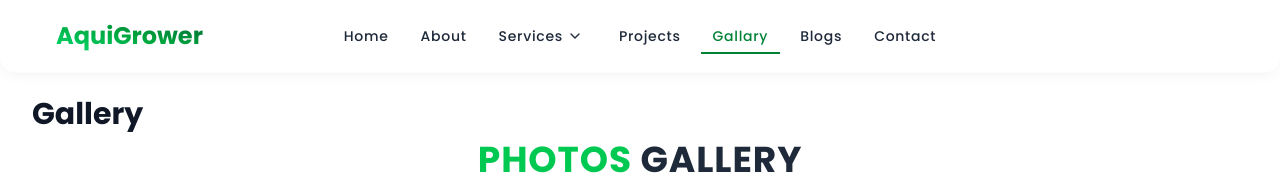
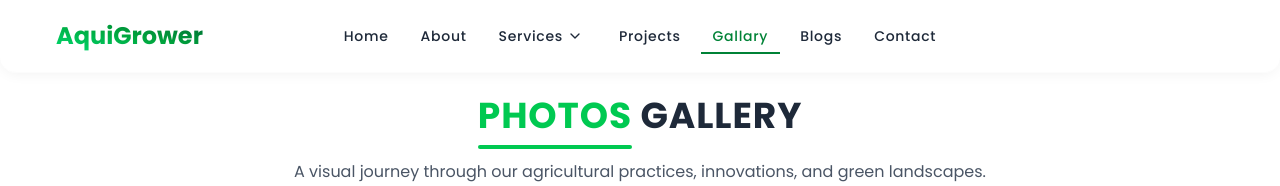
Before and after one commit to chetanpanara/aquigrower, a Next.js app: page /gallary in a window 1280 px wide. Shown: the top 186 px of the page. Built offline with nearby package versions, Linux system fonts and the light colour scheme.

Commit message:
remove gallry title

```diff
--- a/app/gallary/page.js
+++ b/app/gallary/page.js
@@ -406,7 +406,6 @@
       <div className="max-w-7xl mx-auto px-4 sm:px-6 lg:px-8 py-8 mt-16">
 
         {/* <div className="text-center mb-12" ref={headerRef}> */}
-          <h2 className="text-3xl font-bold text-gray-900 mb-2">Gallery</h2>
 
             <div className="text-center mb-12">
               <h1 className="text-3xl md:text-3xl lg:text-4xl uppercase font-bold tracking-wide">
```
Also changed, not shown: 1 other file (tests, documents, lock files or other folders).
